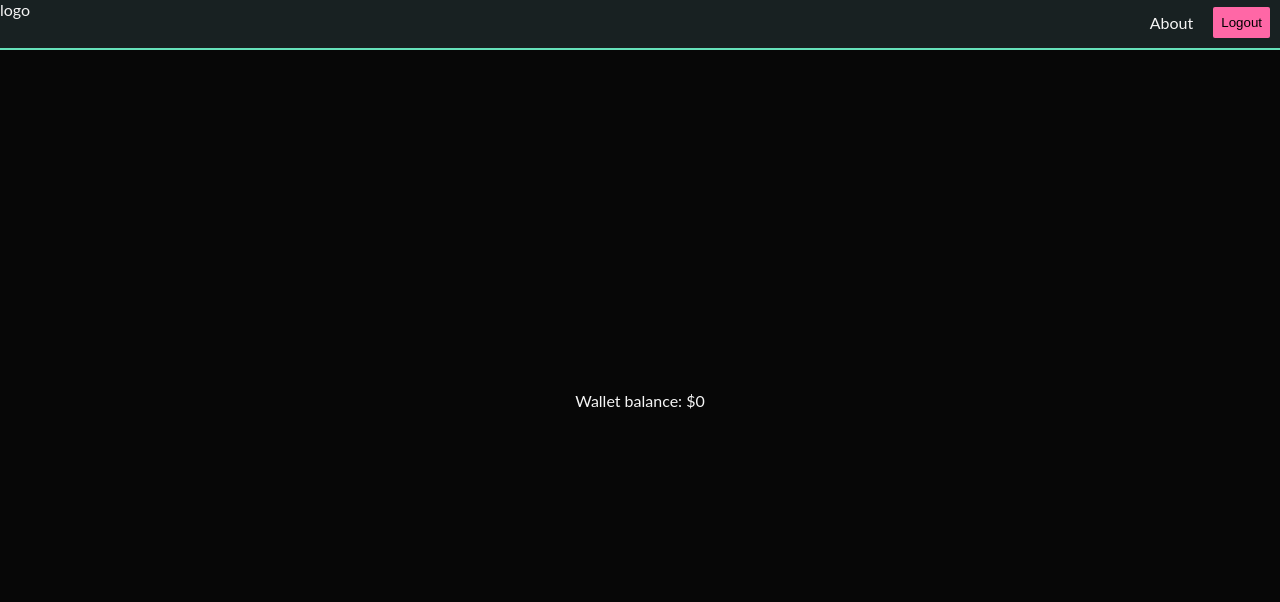
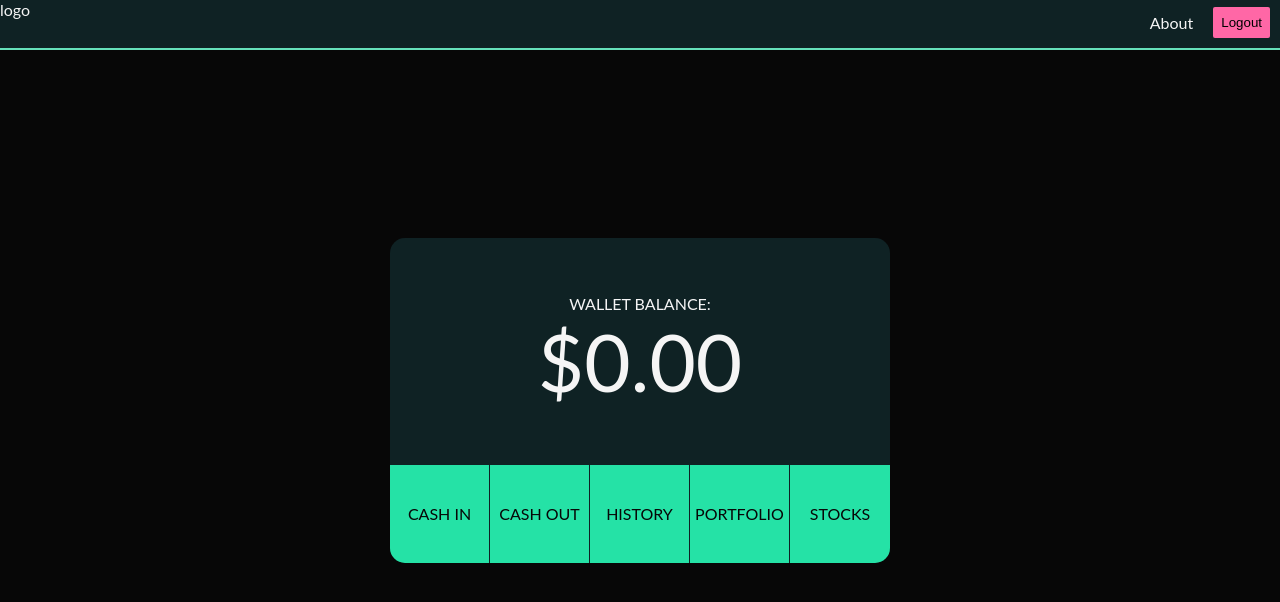
Before and after one commit to RaphaelP07/stock-app-fe, a React (Create React App) app: page /stock-app-fe/wallet in a window 1280 px wide. Shown: the top 602 px of the page. Built offline with nearby package versions, Linux system fonts and the light colour scheme; no server answers.

Commit message:
added design to wallet

```diff
--- a/src/App.css
+++ b/src/App.css
@@ -21,7 +21,7 @@ body {
 
 .nav {
   position: absolute;
-  background-color: #182122;
+  background-color: #0f2224;
   width: 100vw;
   height: 50px;
   display: flex;
@@ -80,6 +80,48 @@ body {
   margin-bottom: 15px
 }
 
+.wallet-container {
+  background-color: #0f2224;
+  /* background-color: #405357; */
+  width: 500px;
+  height: 325px;
+  border-radius: 15px;
+}
+
+.balance-container {
+  display: flex;
+  flex-direction: column;
+  justify-content: center;
+  align-items: center;
+  height: 70%;
+}
+
+.balance {
+  font-size: 80px;
+}
+
+.actions-container {
+  background-color: #25e2a6;
+  height: 30%;
+  width: 100%;
+  border-bottom-left-radius: 15px;
+  border-bottom-right-radius: 15px;
+  display: flex;
+}
+
+.action {
+  color: #070707;
+  border-right: #0f2224 1px solid;
+  width: 20%;
+  display: grid;
+  place-content: center;
+  cursor: pointer;
+}
+
+.last {
+  border-right: none
+}
+
 .input-label,
 .input-form {
   margin-bottom: 5px;
@@ -116,8 +158,16 @@ input, textarea {
   background-color: rgb(124, 156, 160);
 }
 
-.signup-btn:hover, .auth-btn:hover {
+.signup-btn:hover, .auth-btn:hover, .action:active {
   background-color: #25e2a6;
+}
+
+.first:active {
+  border-bottom-left-radius: 15px;
+}
+
+.last:active {
+  border-bottom-right-radius: 15px;
 }
 
 .logout-btn:hover {
@@ -128,8 +178,16 @@ input, textarea {
   background-color: rgb(145, 174, 177);
 }
 
-.signup-btn:active, .auth-btn:active {
+.signup-btn:active, .auth-btn:active, .action:hover {
   background-color: #b0ffe6;
+}
+
+.first:hover {
+  border-bottom-left-radius: 15px;
+}
+
+.last:hover {
+  border-bottom-right-radius: 15px;
 }
 
 .logout-btn:active {
--- a/src/components/Wallet.jsx
+++ b/src/components/Wallet.jsx
@@ -15,10 +15,7 @@ const Wallet = () => {
         Authorization: token.authorization
       }
     }).then((res) => {
-      console.log("res", res)
       setBalance(res.data.balance)
-    }).catch((err) => {
-      console.log("err", err)
     });
   }, []);
 
@@ -26,7 +23,19 @@ const Wallet = () => {
     <div className='container'>
       <Nav />
       <div className="wallet-container">
-        Wallet balance: ${balance}
+        <div className="balance-container">
+          <p>WALLET BALANCE:</p>
+          <div className="balance">
+            {balance === null ? 'loading...' : `$${Number.parseFloat(balance).toFixed(2)}`}
+          </div>
+        </div>
+        <div className="actions-container">
+          <div className='first action'>CASH IN</div>
+          <div className='action'>CASH OUT</div>
+          <div className='action'>HISTORY</div>
+          <div className='action'>PORTFOLIO</div>
+          <div className='last action'>STOCKS</div>
+        </div>
       </div>
     </div>
   )
```
